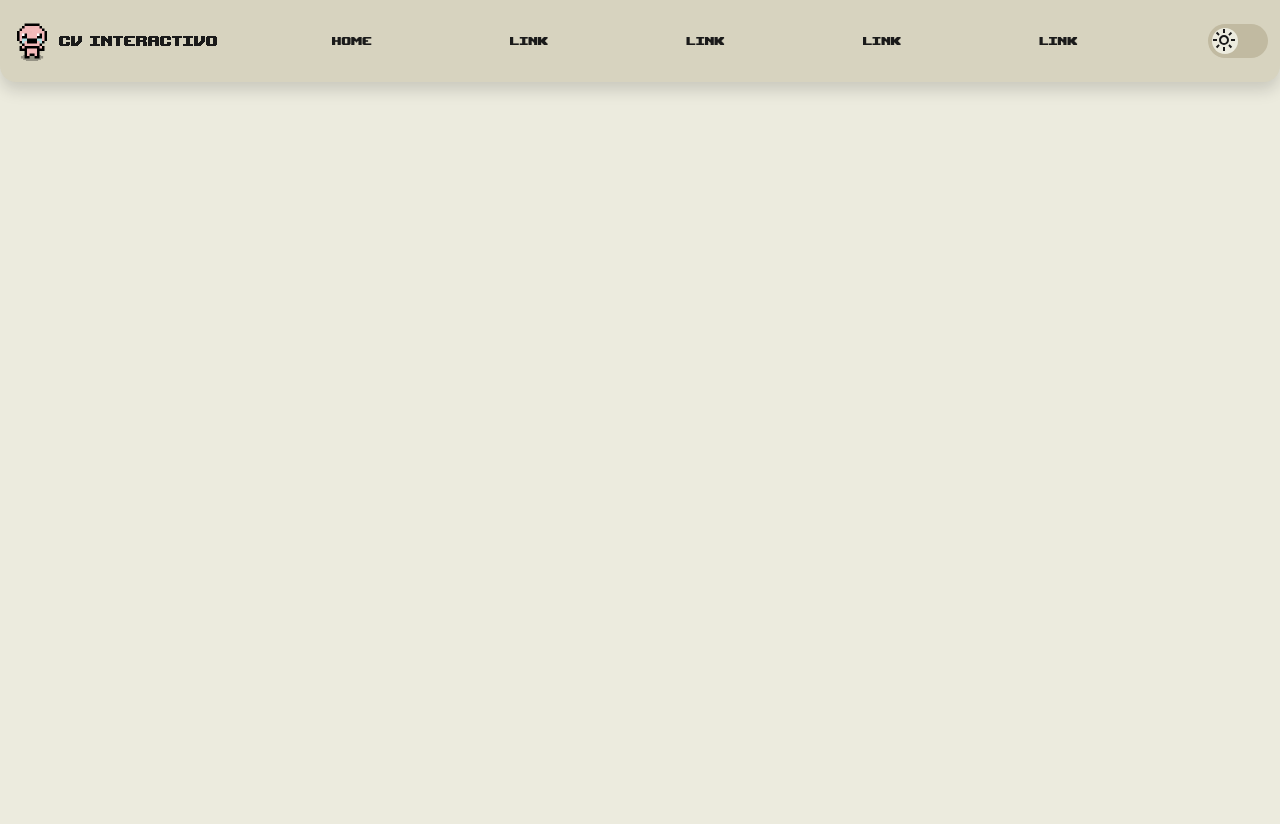
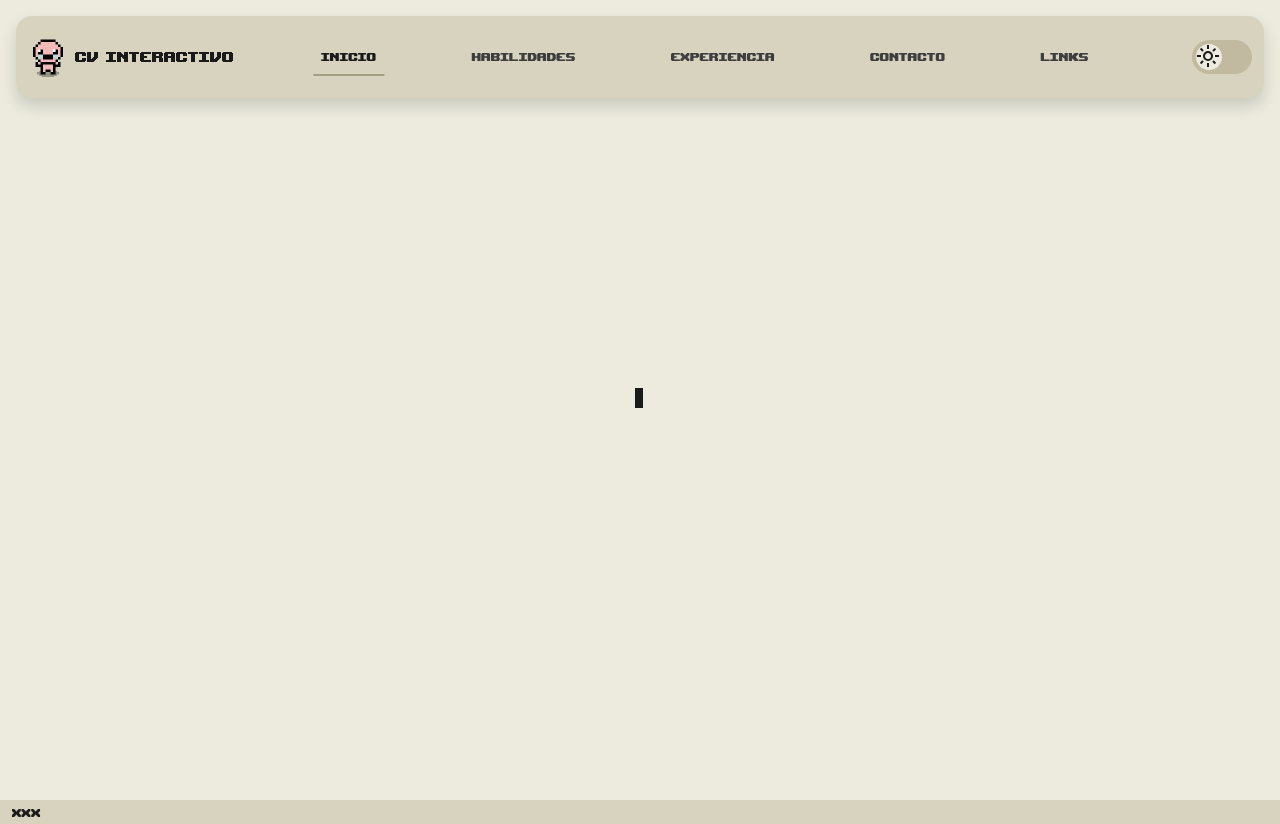
Before and after one commit to JereRubilar/PruebaCV, a plain HTML site: page index.html in a window 1280 px wide. Before the commit the page ends 800 px from the top, so only its background shows below. Drawn offline with nearby package versions, Linux system fonts and the light colour scheme.

Commit message:
Implementacion de navegacion horizontal con JS y detalles de estilo

```diff
--- a/Assets/Scripts/StyleJs.js
+++ b/Assets/Scripts/StyleJs.js
@@ -1,3 +1,27 @@
+const links = document.querySelectorAll('.nav-link');
+const Paginas = document.getElementById('PaginasCrsl');
+const Navbar = document.getElementById('offcanvasNavbar');
+
+links.forEach((link) => {
+    link.addEventListener('click', (e) => {
+        e.preventDefault();
+
+        const index = link.getAttribute('data-index');
+
+        if (index !== null) {
+            Paginas.style.transform = `translateX(-${index * 100}vw)`;
+
+            links.forEach(l => l.classList.remove('active'));
+            link.classList.add('active');
+
+            const bsOffcanvas = bootstrap.Offcanvas.getInstance(Navbar);
+            if (bsOffcanvas) {
+                bsOffcanvas.hide();
+            }
+        }
+    });
+});
+
 const tglBtn = document.getElementById('toggleMode');
 const html = document.documentElement;
 
--- a/Assets/Styles/Common_style.css
+++ b/Assets/Styles/Common_style.css
@@ -1,6 +1,7 @@
 :root,[data-theme="light"] {
     --bg-primary: #ECEBDE;
     --text-color: #1A1A1A;
+    --text-color-disabled: #3e3e3e;
     --fill: #D7D3BF;
     --accent: #C1BAA1;
     --outlines: #A59D84;
@@ -9,6 +10,7 @@
 [data-theme="dark"]{
     --bg-primary: #2C2C2C;
     --text-color: #ffff;
+    --text-color-disabled: #c4c4c4;
     --fill: #522546;
     --accent: #88304E;
     --outlines: #F7374F;
@@ -18,7 +20,8 @@
     margin: 0;
     padding: 0;
     box-sizing: border-box;
-    font-family: 'tboi';
+    font-family: 'upheaval';
+    color: var(--text-color);
 }
 
 html{
@@ -27,7 +30,7 @@ html{
 }
 
 body {
-    color: var(--text-color);
+
     transition: background-color 0.6s, color 0.6s;
 }
 
@@ -91,7 +94,7 @@ body *{
     background-color: var(--bg-primary);
     -webkit-transition: .0.6s;
     transition: .0.6s;
-    }
+}
 
 input:checked + .slider {
     background-color: var(--accent);
@@ -116,7 +119,66 @@ input:checked + .slider:before {
     border-radius: 50%;
 }
 
+.navbar-toggler{
+    border: none !important;
+}
+
+.navbar-toggler:focus, .btn-close:focus {
+    box-shadow: none !important;
+    outline: none !important;
+}
+
+.nav-link {
+    color: var(--text-color-disabled) !important;
+    position: relative;
+}
+
+.nav-link:hover, .nav-link.active {
+    color: var(--text-color) !important;
+}
+
+.Caja-paginas{
+    height: 100vh;
+    background-color: var(--bg-primary);
+}
+
+.PaginasCrsl {
+    width: 500%;
+    transition: all 1s ease-in-out;
+}
+
+.pagina {
+    height: 100vh;
+
+}
+
+
+
+@media (min-width: 991px) {
+    .nav-link::before{
+        content: "";
+        position: absolute;
+        bottom: 0;
+        left: 50%;
+        transform: translateX(-50%);
+        width: 0;
+        height: 2px;
+        background-color: var(--outlines);
+        visibility: hidden;
+        transition: 0.3s ease-in-out;
+    }
+
+    .nav-link:hover::before, .nav-link.active::before{
+        width: 100%;
+        visibility: visible;
+    }
+}
+
+.footer {
+    background-color: var(--fill);
+}
+
 @font-face {
-    font-family: 'tboi';
+    font-family: 'upheaval';
     src: url(../Fonts/upheaval/upheavtt.ttf);
 }
--- a/index.html
+++ b/index.html
@@ -9,7 +9,7 @@
     <link href="https://cdn.jsdelivr.net/npm/bootstrap@5.3.8/dist/css/bootstrap.min.css" rel="stylesheet" integrity="sha384-sRIl4kxILFvY47J16cr9ZwB07vP4J8+LH7qKQnuqkuIAvNWLzeN8tE5YBujZqJLB" crossorigin="anonymous">
 </head>
 <body>
-    <nav class="navbar barraNav navbar-expand-lg fixed-top py-3 rounded-bottom-4 shadow">
+    <nav class="navbar barraNav navbar-expand-lg fixed-top py-3 rounded-4 m-3 shadow">
         <div class="container-fluid">
             <a class="navbar-brand me-auto" href="index.html">
                 <img class="logoNav" src="./Assets/Icons/isaac.ico">
@@ -23,19 +23,19 @@
                 <div class="offcanvas-body">
                     <ul class="navbar-nav justify-content-evenly flex-grow-1 pe-3">
                         <li class="nav-item">
-                            <a class="nav-link mx-3 active" aria-current="page" href="#">Home</a>
+                            <a class="nav-link active" data-index="0" href="#">Inicio</a>
                         </li>
                         <li class="nav-item">
-                            <a class="nav-link mx-3" href="#">Link</a>
+                            <a class="nav-link" href="#" data-index="1">Habilidades</a>
                         </li>
                         <li class="nav-item">
-                            <a class="nav-link mx-3" href="#">Link</a>
+                            <a class="nav-link" href="#" data-index="2">Experiencia</a>
                         </li>
                         <li class="nav-item">
-                            <a class="nav-link mx-3" href="#">Link</a>
+                            <a class="nav-link" href="#" data-index="3">Contacto</a>
                         </li>
                         <li class="nav-item">
-                            <a class="nav-link mx-3" href="#">Link</a>
+                            <a class="nav-link" href="#" data-index="4">Links</a>
                         </li>
                     </ul>
                     <span class="my-1">
@@ -51,9 +51,35 @@
             </button>
         </div>
     </nav>
-    <div class="container-lg">
 
+    <div class="container-fluid overflow-hidden Caja-paginas">
+        <div class="PaginasCrsl d-flex" id="PaginasCrsl">
+            <div class="pagina w-100 justify-content-center align-items-center d-flex flex-column gap-3 1">
+                <h1>1</h1>
+            </div>
+            <div class="pagina w-100 justify-content-center align-items-center d-flex flex-column gap-3 2">
+                <h1>2</h1>
+            </div>
+            <div class="pagina w-100 justify-content-center align-items-center d-flex flex-column gap-3 3">
+                <h1>3</h1>
+            </div>
+            <div class="pagina w-100 justify-content-center align-items-center d-flex flex-column gap-3 4">
+                <h1>4</h1>
+            </div>
+            <div class="pagina w-100 justify-content-center align-items-center d-flex flex-column gap-3 5">
+                <h1>5</h1>
+            </div>
+        </div>
     </div>
+
+    <footer class="container-fluid footer">
+        xxx
+        <div class="row">
+
+        </div>
+    </footer>
+
+
     <script src="https://cdn.jsdelivr.net/npm/bootstrap@5.3.8/dist/js/bootstrap.bundle.min.js" integrity="sha384-FKyoEForCGlyvwx9Hj09JcYn3nv7wiPVlz7YYwJrWVcXK/BmnVDxM+D2scQbITxI" crossorigin="anonymous"></script>
     <script src="https://code.jquery.com/jquery-3.7.1.js" integrity="sha256-eKhayi8LEQwp4NKxN+CfCh+3qOVUtJn3QNZ0TciWLP4=" crossorigin="anonymous"></script>
     <script src="./Assets/Scripts/StyleJs.js"></script>
```
Also changed, not shown: 1 other file.
